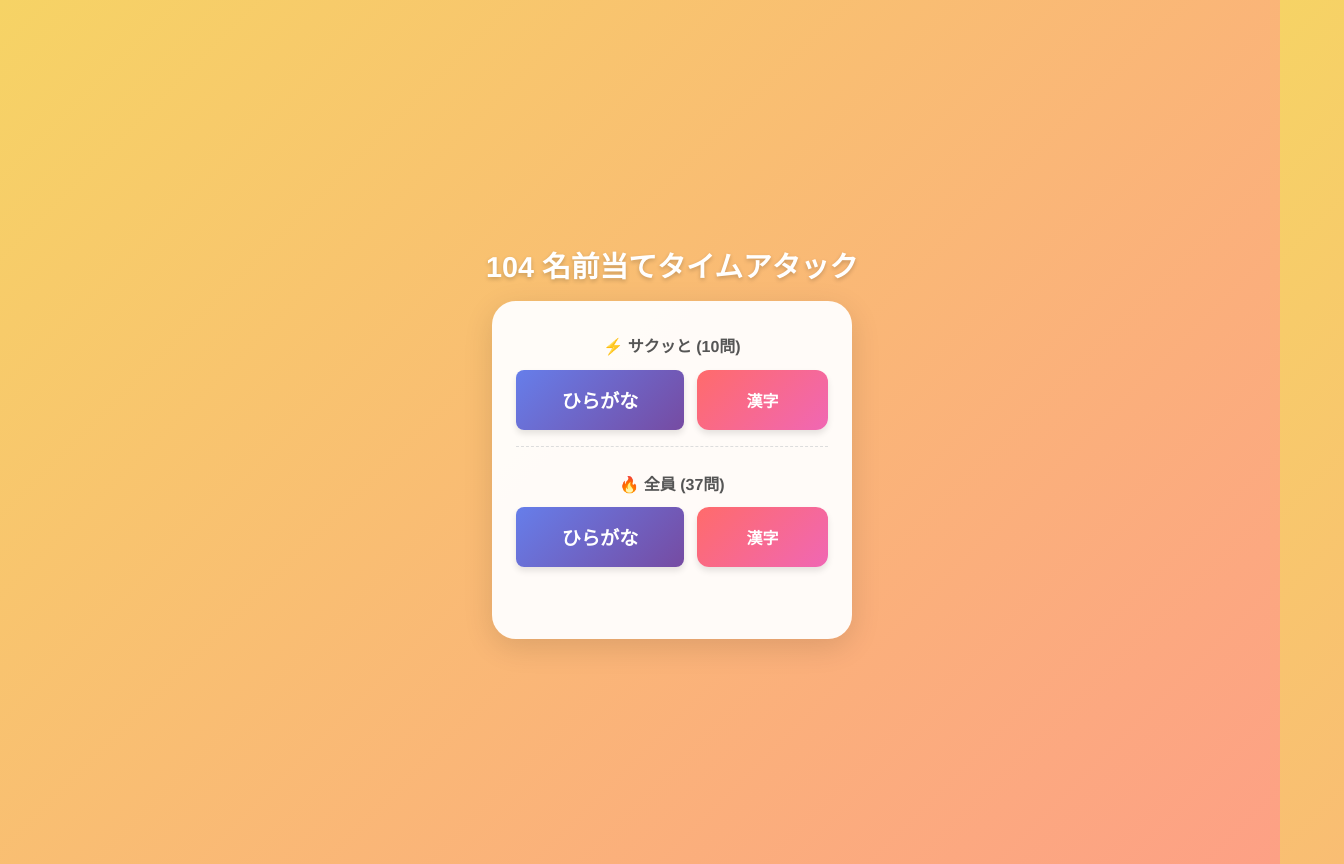
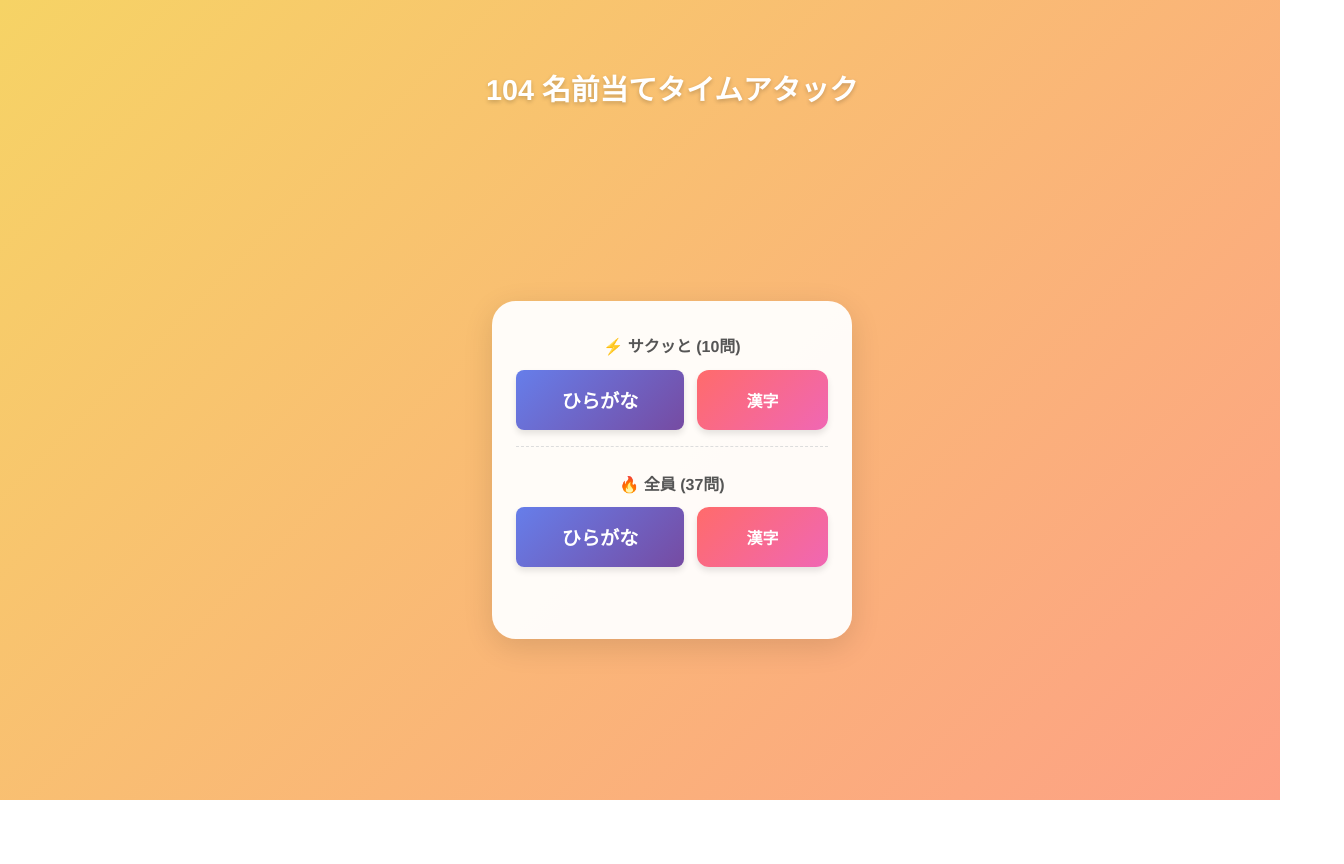
Before and after one commit to hansamubanana-wq/class-104-game, a React (Vite) app: page / in a window 1280 px wide. Shown: the whole page, 1344 px wide, since content can reach past the window. After the commit the page ends 800 px from the top, so only its background shows below. Built offline with nearby package versions, Linux system fonts and the light colour scheme.

Commit message:
viewport設定の改善と全体設定のリファクタリングによる背景固定の実装

```diff
--- a/index.html
+++ b/index.html
@@ -3,7 +3,7 @@
   <head>
     <meta charset="UTF-8" />
     <link rel="icon" type="image/svg+xml" href="/vite.svg" />
-    <meta name="viewport" content="width=device-width, initial-scale=1.0" />
+    <meta name="viewport" content="width=device-width, initial-scale=1.0, maximum-scale=1.0, user-scalable=no" />
     <title>class-104-game</title>
   </head>
   <body>
--- a/src/App.css
+++ b/src/App.css
@@ -9,20 +9,41 @@
   --shadow-md: 0 8px 30px rgba(0,0,0,0.12);
 }
 
+/* 全体設定：背景を画面に完全に固定する */
+html {
+  height: 100%;
+  overflow: hidden; /* アプリのようにスクロールさせない（必要な部分は内部でスクロール） */
+}
+
 body {
   margin: 0;
   padding: 0;
-  min-height: 100dvh;
+  height: 100%;
+  width: 100%;
   font-family: "Hiragino Kaku Gothic ProN", "Noto Sans JP", sans-serif;
+
+  /* 背景を固定して絶対に切れないようにする */
   background: var(--bg-gradient);
+  background-attachment: fixed;
+  background-size: cover;
+
   color: var(--text-color);
   -webkit-font-smoothing: antialiased;
-  overflow-x: hidden;
+
+  /* 余計なスクロールやズームを防ぐ */
+  overflow-y: auto;
+  touch-action: manipulation;
+  -webkit-text-size-adjust: 100%;
 }
 
-#root { width: 100%; margin: 0 auto; }
+#root {
+  width: 100%;
+  min-height: 100%;
+  display: flex;
+  justify-content: center;
+}
 
-/* プログレスバー（上部の棒） */
+/* プログレスバー */
 .progress-bar-container {
   position: fixed;
   top: 0;
@@ -35,18 +56,21 @@
 
 .progress-bar-fill {
   height: 100%;
-  background-color: #06C755; /* LINEっぽい緑で進行を表示 */
+  background-color: #06C755;
   width: 0%;
   transition: width 0.3s ease-out;
   box-shadow: 0 0 10px rgba(6, 199, 85, 0.5);
 }
 
+/* コンテナ */
 .container {
   display: flex;
   flex-direction: column;
   align-items: center;
   justify-content: center;
-  min-height: 100dvh;
+  width: 100%;
+  max-width: 100%;
+  min-height: 100dvh; /* スマホのアドレスバー対策 */
   padding: 1rem;
   box-sizing: border-box;
 }
@@ -58,6 +82,7 @@
   margin-bottom: 1rem;
   text-shadow: 0 2px 4px rgba(0,0,0,0.2);
   text-align: center;
+  width: 100%;
 }
 
 h2 { margin-top: 0; color: var(--primary-color); }
@@ -74,6 +99,7 @@
   box-sizing: border-box;
   text-align: center;
   animation: fadeIn 0.5s ease-out;
+  margin: auto; /* 上下中央寄せの補助 */
 }
 
 @keyframes fadeIn {
@@ -93,7 +119,6 @@
   40%, 60% { transform: translate3d(6px, 0, 0); }
 }
 
-/* 入力エラー時の色 */
 .input-error {
   border-color: #ff6b6b !important;
   background-color: #fff0f0 !important;
@@ -182,7 +207,7 @@
 .input-area input {
   width: 100%;
   padding: 0.8rem;
-  font-size: 1.2rem;
+  font-size: 1.2rem; /* フォントサイズ16px以上相当でズーム回避 */
   border: 2px solid transparent;
   border-radius: 12px;
   text-align: center;
```
